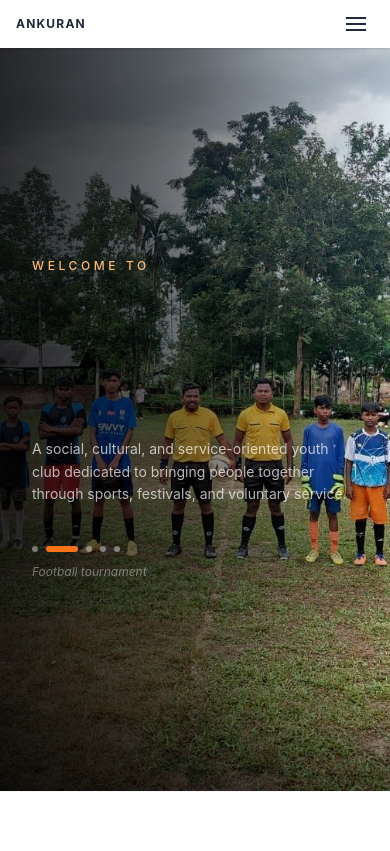
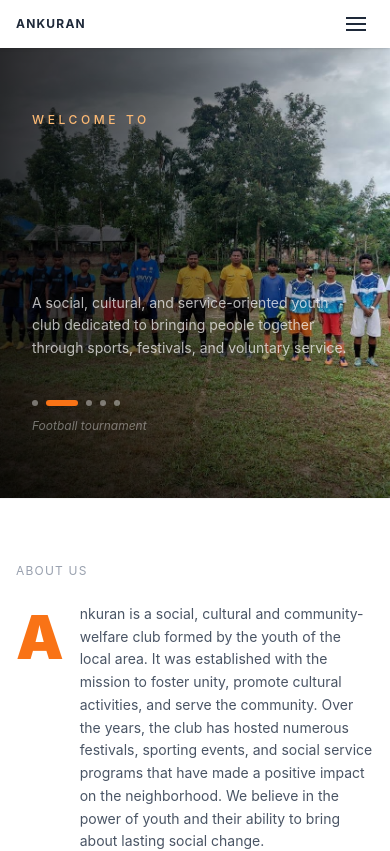
Before and after one commit to rahulsaikia18/ankuranYouthClub.com, a React app in the folder frontend/: page / in a window 390 px wide. Shown: the top 851 px of the page. Built offline with nearby package versions, Linux system fonts and the light colour scheme; the HTML template or start-up script is replaced by a standard one.

Commit message:
style: adjust HeroSection height for improved layout responsiveness

```diff
--- a/frontend/src/components/HeroSection.jsx
+++ b/frontend/src/components/HeroSection.jsx
@@ -54,7 +54,7 @@ export default function HeroSection() {
   const { main, sub } = clubNames[nameIndex];
 
   return (
-    <section className="relative min-h-[88vh] flex flex-col overflow-x-hidden">
+    <section className="relative min-h-[44vh] md:min-h-[88vh] flex flex-col overflow-x-hidden">
       {/* ── Full-bleed image stack (covers entire hero) ── */}
       <div className="absolute inset-0 z-0">
         {heroImages.map((img, i) => (
```
